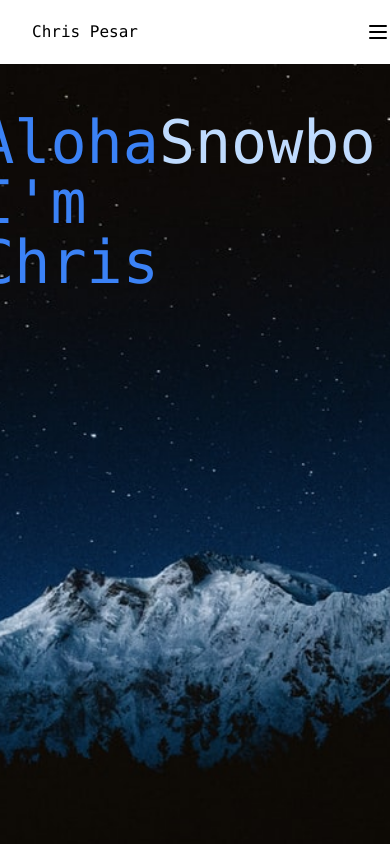
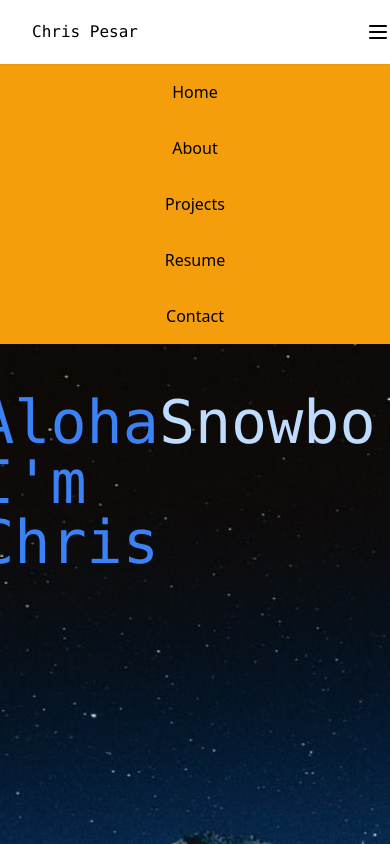
Before and after one commit to cpesar/chris-portfolio, a React (Create React App) app: page / in a window 390 px wide. Both pictures are taken after a click on the element 370 px from the left and 32 px from the top of the page. Shown: the top 844 px of the page. Built offline with nearby package versions, Linux system fonts and the light colour scheme.

Commit message:
added hamburger menu for smaller screens

```diff
--- a/src/App.js
+++ b/src/App.js
@@ -1,9 +1,11 @@
 import { BrowserRouter, Route, Switch } from "react-router-dom";
+import React, { useState, useEffect } from 'react';
 
 // Components
 import Home from './components/Home';
 import Footer from './components/Footer';
 import Navbar from './components/Navbar';
+import Burger from './components/Burger';
 
 // Pages
 import About from './pages/About';
@@ -12,9 +14,29 @@
 import Contact from './pages/Contact';
 
 function App() {
+  const [isOpen, setIsOpen] = useState(false)
+
+  const toggle = () => {
+    setIsOpen(!isOpen)
+  };
+
+  useEffect(() => {
+    const hideMenu = () => {
+      if(window.innerWidth > 768 && isOpen){
+        setIsOpen(false)
+        console.log('item resized')
+      }
+    }
+    window.addEventListener('resize', hideMenu)
+
+    return () => {
+      window.removeEventListener('resize', hideMenu)
+    }
+  })
   return (
     <BrowserRouter>
-    <Navbar />
+    <Navbar toggle={toggle}/>
+    <Burger isOpen={isOpen} toggle={toggle} />
       <Switch>
         <Route component={Home} path='/' exact />
         <Route component={About} path='/about' />
--- a/src/components/Burger.js
+++ b/src/components/Burger.js
@@ -0,0 +1,32 @@
+import React from 'react'
+import { Link } from 'react-router-dom';
+
+const Burger = ({ isOpen, toggle }) => {
+  return (
+    <div className={
+      isOpen ?
+      'grid grid-rows-5 text-center items-center bg-yellow-500'
+      :'hidden'
+    }
+    onClick={toggle}
+    >
+       <Link className="p-4" to='/' exact>
+        Home
+      </Link>
+      <Link className="p-4" to='/about'>
+        About
+      </Link>
+      <Link className="p-4" to='/projects'>
+        Projects
+      </Link>
+      <Link className="p-4" to='/resume'>
+        Resume
+      </Link>
+      <Link className="p-4" to='/contact'>
+        Contact
+      </Link>
+    </div>
+  )
+}
+
+export default Burger
--- a/src/components/Navbar.js
+++ b/src/components/Navbar.js
@@ -2,7 +2,7 @@
 // import { NavLink } from 'react-router-dom';
 import { Link } from 'react-router-dom';
 
-const Navbar = () => {
+const Navbar = ({toggle}) => {
   return (
     <nav className='flex justify-between items-center h-16 bg-white text-black relative shadow-sm font-mono'
     role='navigation'
@@ -10,7 +10,8 @@
       <Link to='/' exact className='pl-8'>
         Chris Pesar
       </Link>
-      <div className="pl-4 cursor-pointer md:hidden">
+      <div className="pl-4 cursor-pointer md:hidden"
+      onClick={toggle}>
         <svg className="w-6 h-6" fill="none"
           stroke="currentColor" viewBox="0 0 24 24"
           xmlns="http://www.w3.org/2000/svg"
```
